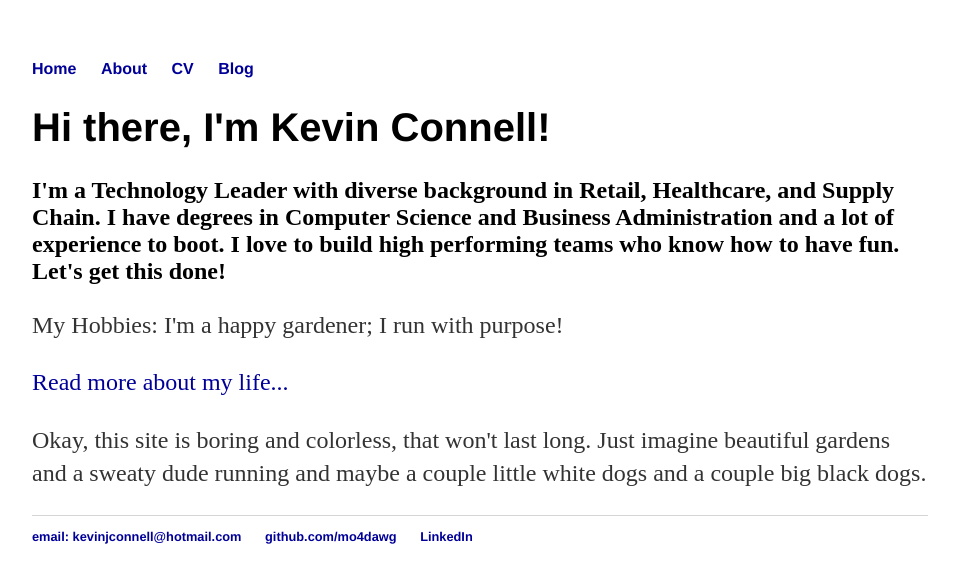
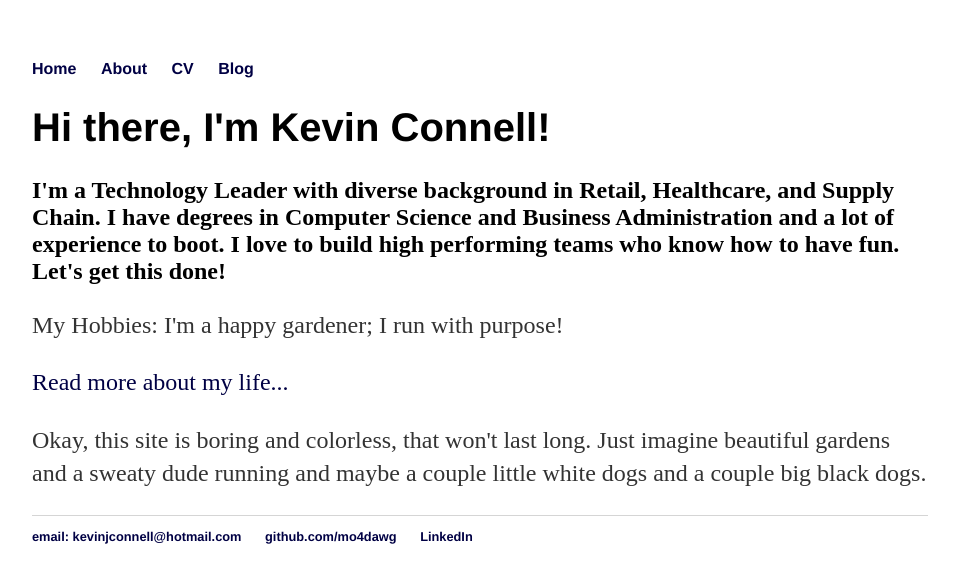
Before and after one commit to mo4dawg/mo4dawg.github.io, a Jekyll site: the page built from index.html, in a window 1280 px wide. Shown: the top 583 px of the page, without its empty margins (160-1116 px from the left). Built offline with Jekyll 4.4.1, drawn with Linux system fonts in a browser that asks for light colours.

Commit message:
Update main.css

```diff
--- a/css/main.css
+++ b/css/main.css
@@ -14,7 +14,7 @@ nav ul li, footer ul li {
 }
 a {
     text-decoration: none;
-    color: #009;
+    color: #004;
 }
 a:hover {
     text-decoration: underline;
```
